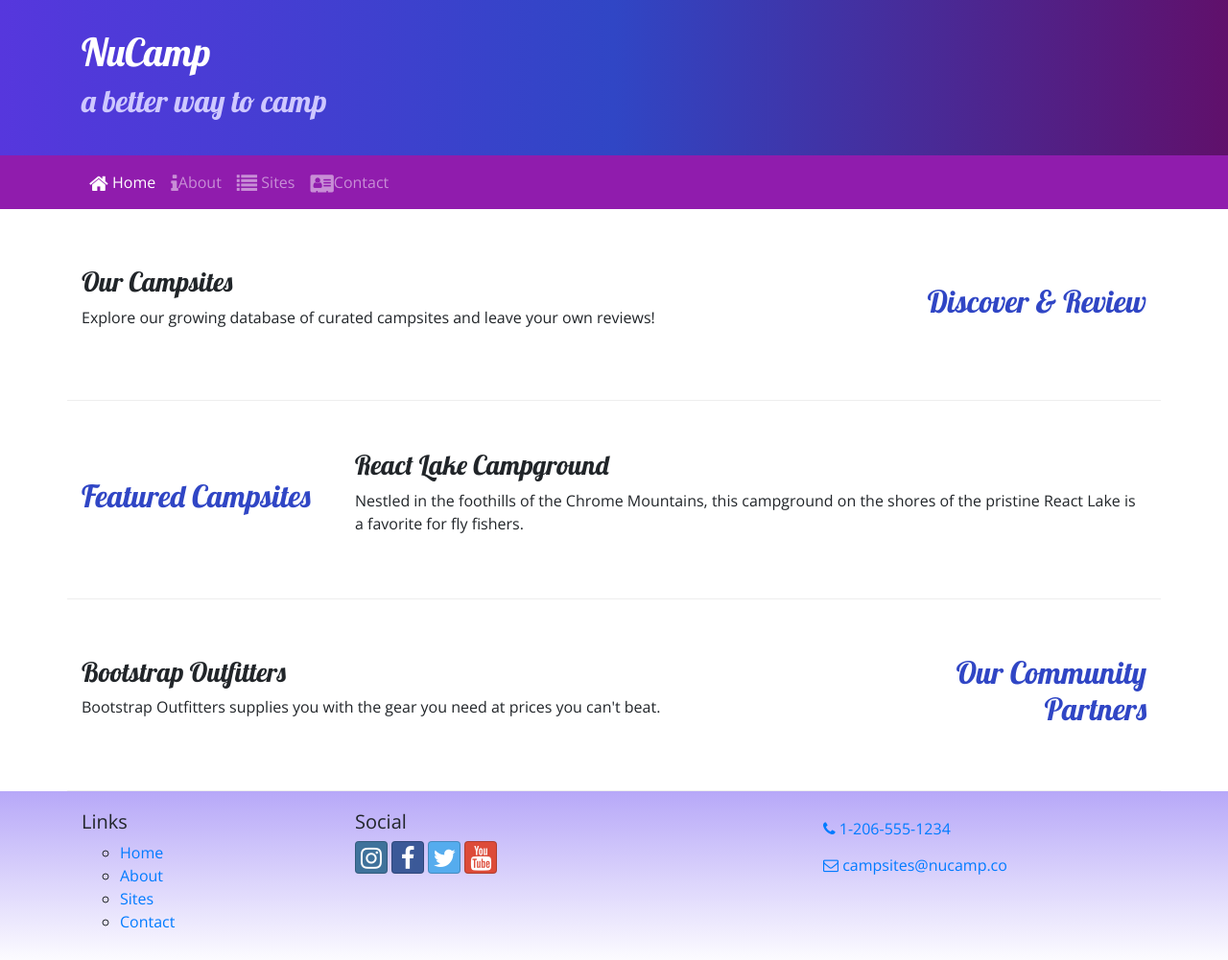
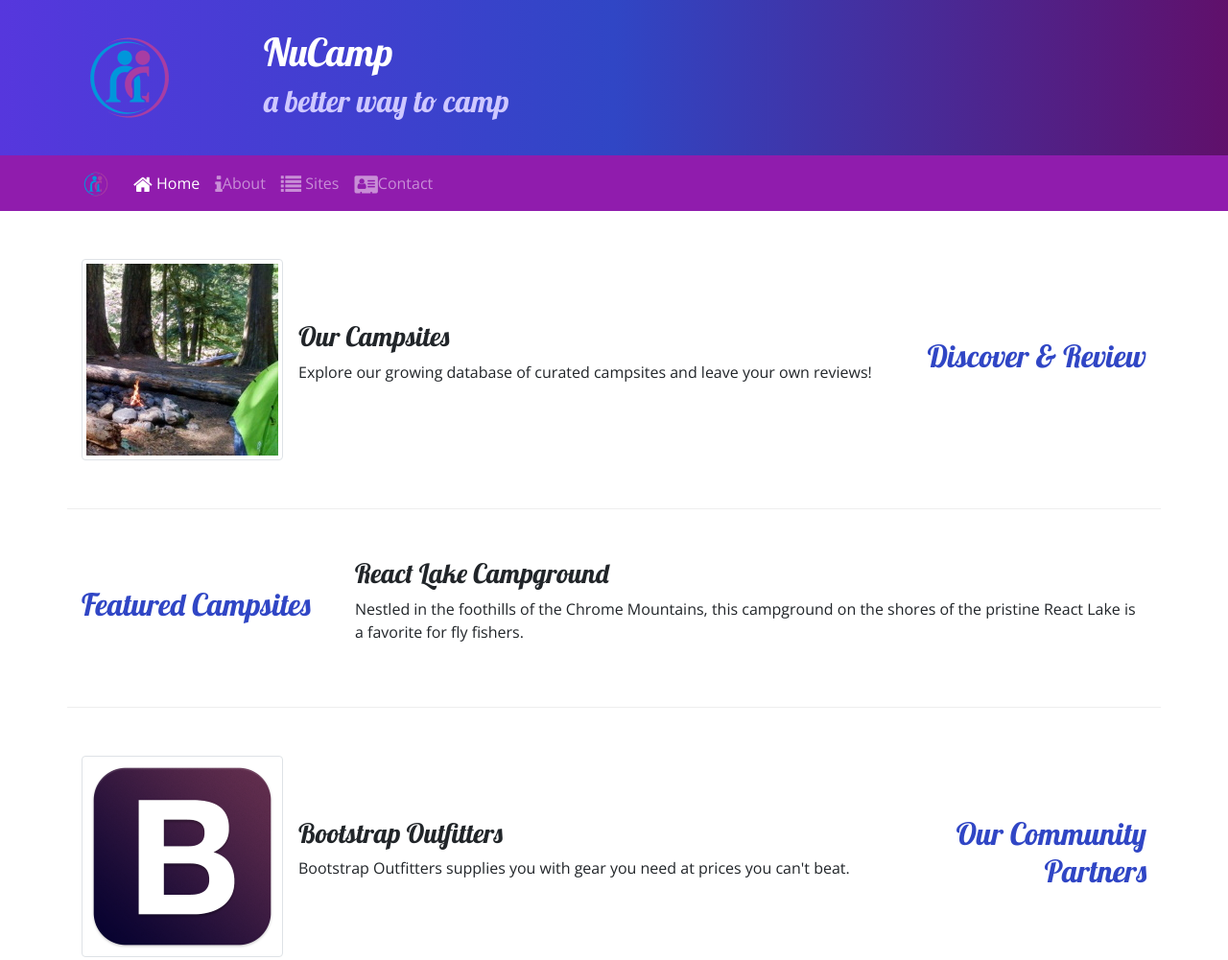
Before and after one commit to JLSawczyszyn/nucampsite, a website: page index.html in a window 1280 px wide. Shown: the top 1001 px of the page at 96% size. Drawn offline with nearby package versions, Linux system fonts and the light colour scheme.

Commit message:
Images and Media

```diff
--- a/index.html
+++ b/index.html
@@ -23,6 +23,9 @@
     <header class="jumbotron jumbotron-fluid">
         <div class="container">
             <div class="row">
+                <div class="col-4 col-sm-3 col-md-2 align-self-center">
+                    <img src="img/logo.png" class="img-fluid" />
+                 </div>
                 <div class="col">
                     <h1>NuCamp</h1>
                     <h2>a better way to camp</h2>
@@ -33,6 +36,7 @@
 
     <nav class="navbar navbar-expand-sm navbar-dark sticky-top">
         <div class="container">
+            <a class="navbar-brand" href="#"><img src="img/logo.png" height="30" width="30" /></a>
             <button class="navbar-toggler ml-auto" type="button" data-toggle="collapse" data-target="#nucampNavbar">
                 <span class="navbar-toggler-icon"></span>
             </button>
@@ -56,9 +60,12 @@
                 <h2 class="text-sm-right">Discover & Review</h2>
             </div>
             <div class="col">
-                <h3>Our Campsites</h3>
-                <div class="d-none d-sm-block">
-                    <p>Explore our growing database of curated campsites and leave your own reviews!</p>
+                <div class="media">
+                    <img class="d-flex mr-3 img-thumbnail" src="img/breadcrumb-trail-thumb.jpg" alt="Breadcrumb Trail" />
+                    <div class="media-body align-self-center">
+                        <h3>Our Campsites</h3>
+                        <p class="d-none d-sm-block">Explore our growing database of curated campsites and leave your own reviews!</p>
+                    </div>
                 </div>
             </div>
         </div>
@@ -82,9 +89,12 @@
                 <h2 class="text-sm-right">Our Community Partners</h2>
             </div>
             <div class="col">
-                <h3>Bootstrap Outfitters</h3>
-                <div class="d-none d-sm-block">
-                    <p>Bootstrap Outfitters supplies you with the gear you need at prices you can't beat.</p>
+                <div class="media">
+                    <img class="d-flex mr-3 img-thumbnail " src="img/bootstrap-thumb.png" alt="Bootstrap Outfitters">
+                    <div class="media-body align-self-center">
+                        <h3>Bootstrap Outfitters</h3>
+        				<p class="d-none d-sm-block">Bootstrap Outfitters supplies you with gear you need at prices you can't beat.</p>
+                    </div>
                 </div>
             </div>
         </div>
```
Also changed, not shown: aboutus.html (+4 -0 lines), contactus.html (+4 -0 lines), img/bootstrap-thumb.png (added), img/breadcrumb-trail-thumb.jpg (added), img/breadcrumb-trail.jpg (added), img/chrome-river-thumb.jpg (added), img/chrome-river.jpg (added), img/logo.png (added), img/react-lake-thumb.jpg (added), img/react-lake.jpg (added), 1 other file.
